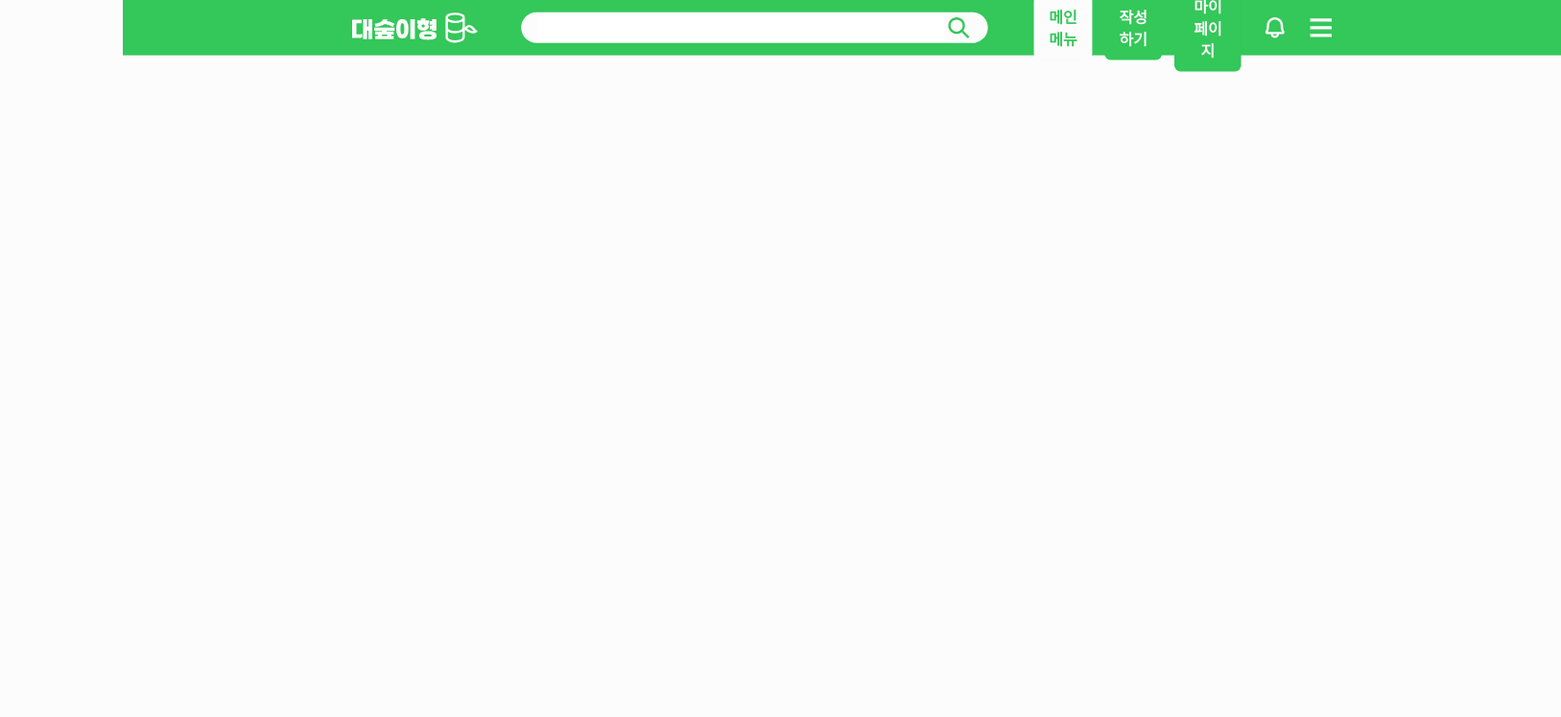
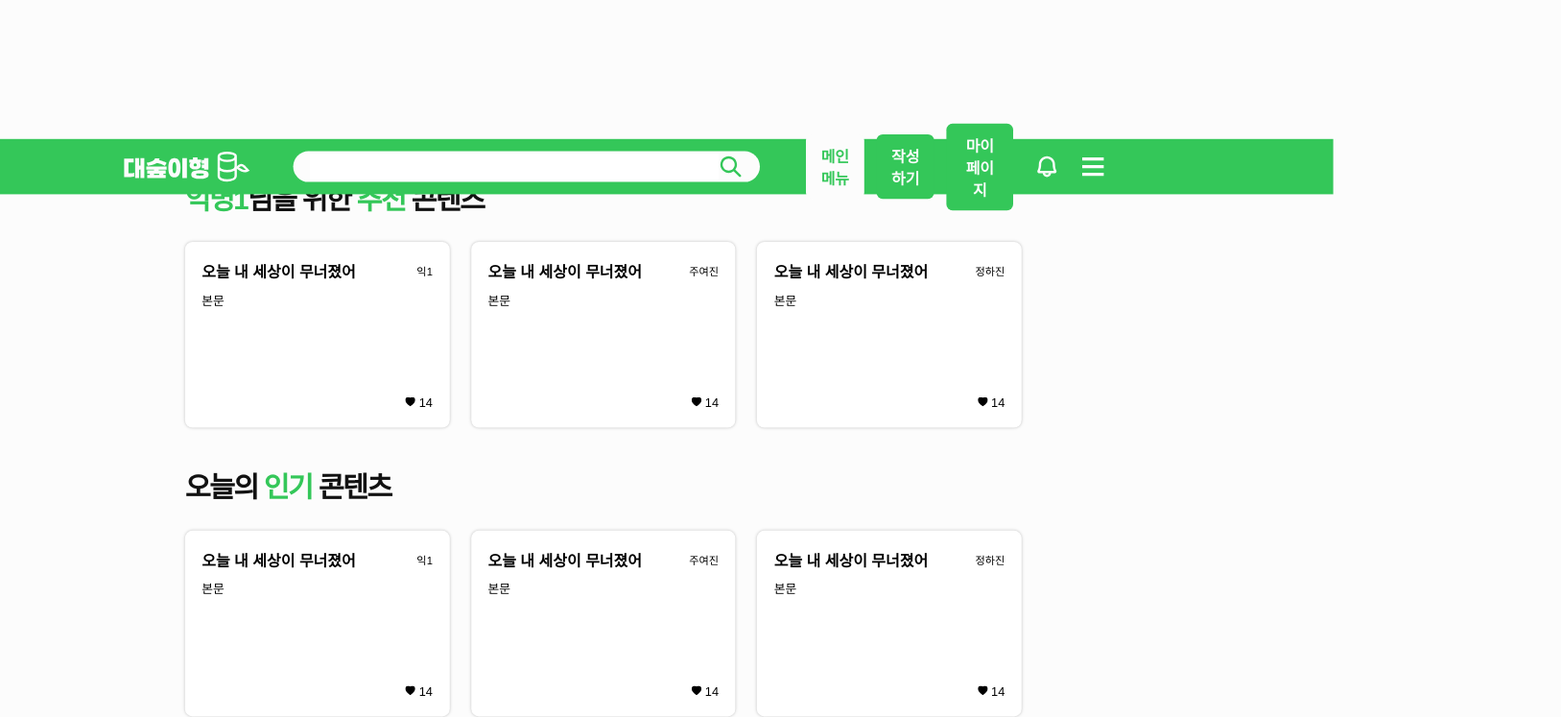
Before and after one commit to Team-MindWay/DaeSupeeeBro-FrontEnd, a React (Create React App) app: page /main in a window 1280 px wide. Shown: the top 747 px of the page at 96% size, 1627 px wide, since content can reach past the window. Built offline with nearby package versions, Linux system fonts and the light colour scheme.

Commit message:
feat: Main page 퍼블리싱

```diff
--- a/src/pages/Main/index.jsx
+++ b/src/pages/Main/index.jsx
@@ -1,8 +1,39 @@
 import * as S from "./style";
 import Header from "../../components/Header";
+import PostBox from "../../components/PostBox";
 
 function Main() {
-  return <Header />;
+  return (
+    <S.Wrapper>
+      <Header />
+      <S.ContentBox>
+        <S.Title>
+          <S.UserName>익명1</S.UserName>
+          <S.Letter>
+            님을 위한 <S.ColorChange>추천</S.ColorChange> 콘텐츠
+          </S.Letter>
+        </S.Title>
+        <S.Post>
+          <PostBox title="오늘 내 세상이 무너졌어" writer="익1" text="본문" like="14" />
+          <PostBox title="오늘 내 세상이 무너졌어" writer="주여진" text="본문" like="14" />
+          <PostBox title="오늘 내 세상이 무너졌어" writer="정하진" text="본문" like="14" />
+        </S.Post>
+      </S.ContentBox>
+
+      <S.ContentBox>
+        <S.Title>
+          <S.Letter>
+            오늘의 <S.ColorChange>인기</S.ColorChange> 콘텐츠
+          </S.Letter>
+        </S.Title>
+        <S.Post>
+          <PostBox title="오늘 내 세상이 무너졌어" writer="익1" text="본문" like="14" />
+          <PostBox title="오늘 내 세상이 무너졌어" writer="주여진" text="본문" like="14" />
+          <PostBox title="오늘 내 세상이 무너졌어" writer="정하진" text="본문" like="14" />
+        </S.Post>
+      </S.ContentBox>
+    </S.Wrapper>
+  );
 }
 
 export default Main;
--- a/src/pages/Main/style.js
+++ b/src/pages/Main/style.js
@@ -1,5 +1,45 @@
 import styled from "styled-components";
 
-export const Text = styled.h1`
-  color: pink;
+export const Wrapper = styled.div`
+  width: 100vw;
+  height: calc(100vh - 4.5rem);
+  display: flex;
+  flex-direction: column;
+  align-items: center;
+  margin-top: 4.5rem;
 `;
+
+export const ContentBox = styled.div`
+`;
+
+export const Title = styled.div`
+  margin-top: 3rem;
+  margin-bottom: 2rem;
+`;
+
+export const Letter = styled.span`
+  color: #121212;
+  font-size: 2.3rem;
+  font-weight: 700;
+  letter-spacing: -0.14125rem;
+`;
+
+export const UserName = styled.span`
+  color: #34c759;
+  font-size: 2.3rem;
+  font-weight: 700;
+  letter-spacing: -0.14125rem;
+`;
+
+export const ColorChange = styled.span`
+  color: #34c759;
+  font-size: 2.3rem;
+  font-weight: 700;
+  letter-spacing: -0.14125rem;
+`;
+
+export const Post = styled.div`
+  display: flex;
+  justify-content: space-between;
+  align-items: flex-start;
+`;
```
